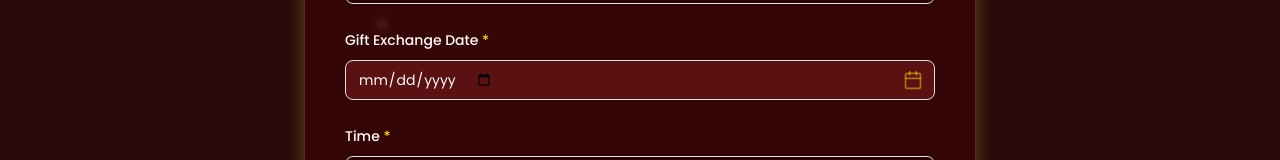
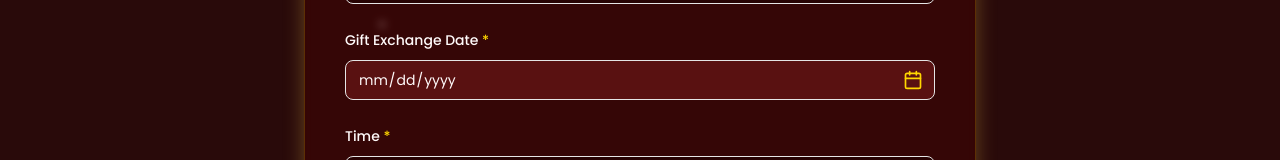
Before and after one commit to MaryValentina/ChrisCandle, a React (Vite) app: page /create in a window 1280 px wide. Shown: the part 465-625 px from the top of the page. Built offline with nearby package versions, Linux system fonts and the light colour scheme; no server answers; the database is empty; sample sign-in values are in the browser's storage.

Commit message:
fix: remove duplicate calendar icon and make light gold icon visible in create event

```diff
--- a/src/pages/CreateEventPage.tsx
+++ b/src/pages/CreateEventPage.tsx
@@ -153,9 +153,9 @@ const CreateEventPage = () => {
                         value={formData.date}
                         onChange={(e) => setFormData({ ...formData, date: e.target.value })}
                         required
-                        className="bg-christmas-red-900/50 border-gold/30 text-snow-white focus:border-gold focus:ring-gold/20"
+                        className="bg-christmas-red-900/50 border-gold/30 text-snow-white focus:border-gold focus:ring-gold/20 [&::-webkit-calendar-picker-indicator]:opacity-0 [&::-webkit-calendar-picker-indicator]:absolute [&::-webkit-calendar-picker-indicator]:right-0 [&::-webkit-calendar-picker-indicator]:w-full [&::-webkit-calendar-picker-indicator]:h-full [&::-webkit-calendar-picker-indicator]:cursor-pointer"
                       />
-                      <Calendar className="absolute right-3 top-1/2 -translate-y-1/2 h-5 w-5 text-gold/50 pointer-events-none" />
+                      <Calendar className="absolute right-3 top-1/2 -translate-y-1/2 h-5 w-5 text-gold pointer-events-none z-10" />
                     </div>
                   </div>
 
```
